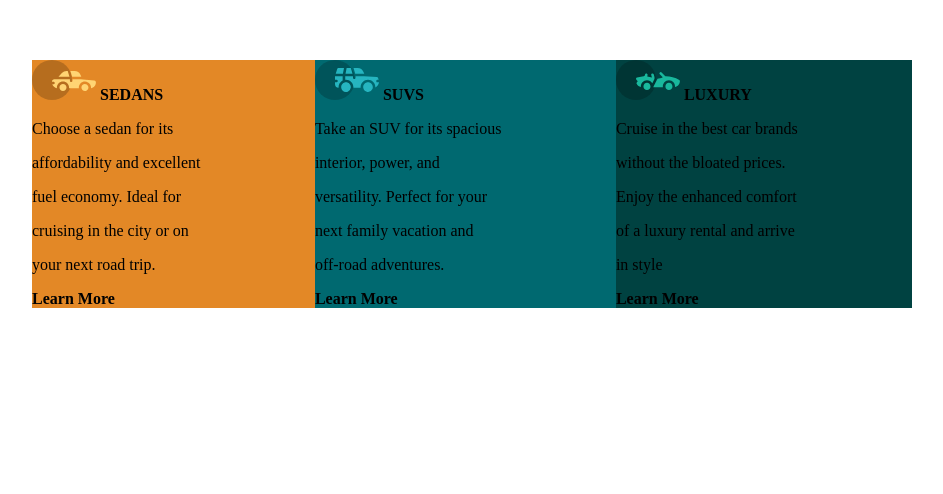
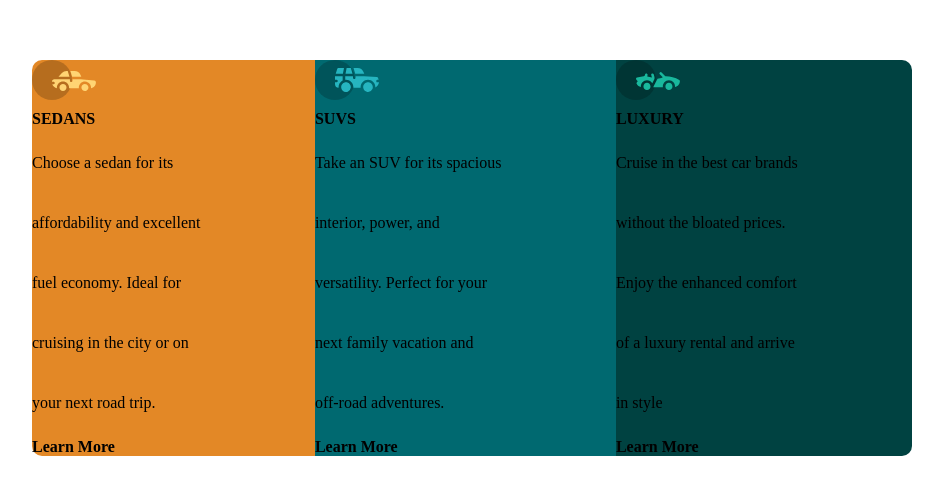
Before and after one commit to douglasjet/Cartao-de-visualizacao-de-tres-colunas, a plain HTML site: page index.html in a window 1280 px wide. Shown: the part 140-634 px from the top of the page, without its empty margins (168-1111 px from the left). Drawn offline with Linux system fonts and the light colour scheme.

Commit message:
CSS-continuação

```diff
--- a/CSS/style.css
+++ b/CSS/style.css
@@ -4,14 +4,14 @@ body
     margin: 0;
     padding: 200px;
     height: 100px;
-
 }
 
 .container
 {
     display: flex;
     flex-direction: row;
-    justify-content: space-evenly;
+    justify-content: center;
+    align-items: center;
     column-gap: 0px;
 }
 
@@ -20,6 +20,9 @@ body
     order: 0;
     background: hsl(31, 77%, 52%);
     flex-grow: 1;
+    border-radius: 10px 0px 0px 10px;
+    display: grid;
+    gap: 10px;
 }
 
 .bloco-2
@@ -27,6 +30,8 @@ body
     order: 0;
     background: hsl(184, 100%, 22%);
     flex-grow: 1;
+    display: grid;
+    gap: 10px;
 }
 
 .bloco-3
@@ -34,4 +39,7 @@ body
     order: 0;
     background:hsl(179, 100%, 13%);
     flex-grow: 1;
+    border-radius: 0px 10px 10px 0px;
+    display: grid;
+    gap: 10px;
 }
--- a/index.html
+++ b/index.html
@@ -10,11 +10,24 @@
 
   <link rel="stylesheet" href="css/style.css">
 
+
+  <link rel="preconnect" href="https://fonts.googleapis.com">
+  <link rel="preconnect" href="https://fonts.gstatic.com" crossorigin>
+  <link href="https://fonts.googleapis.com/css2?family=Inter:wght@700&family=Lexend+Deca&display=swap" rel="stylesheet">
+
+
+  <link rel="preconnect" href="https://fonts.googleapis.com">
+  <link rel="preconnect" href="https://fonts.gstatic.com" crossorigin>
+  <link href="https://fonts.googleapis.com/css2?family=Big+Shoulders+Display:wght@700&family=Inter:wght@700&display=swap" rel="stylesheet">
+
+
+
   <!-- Feel free to remove these styles or customise in your own stylesheet 👍 -->
-  <style>
+  <!-- <style>
     .attribution { font-size: 11px; text-align: center; }
     .attribution a { color: hsl(228, 45%, 44%); }
-  </style>
+  </style> -->
+
 </head>
 
 <body>
```
